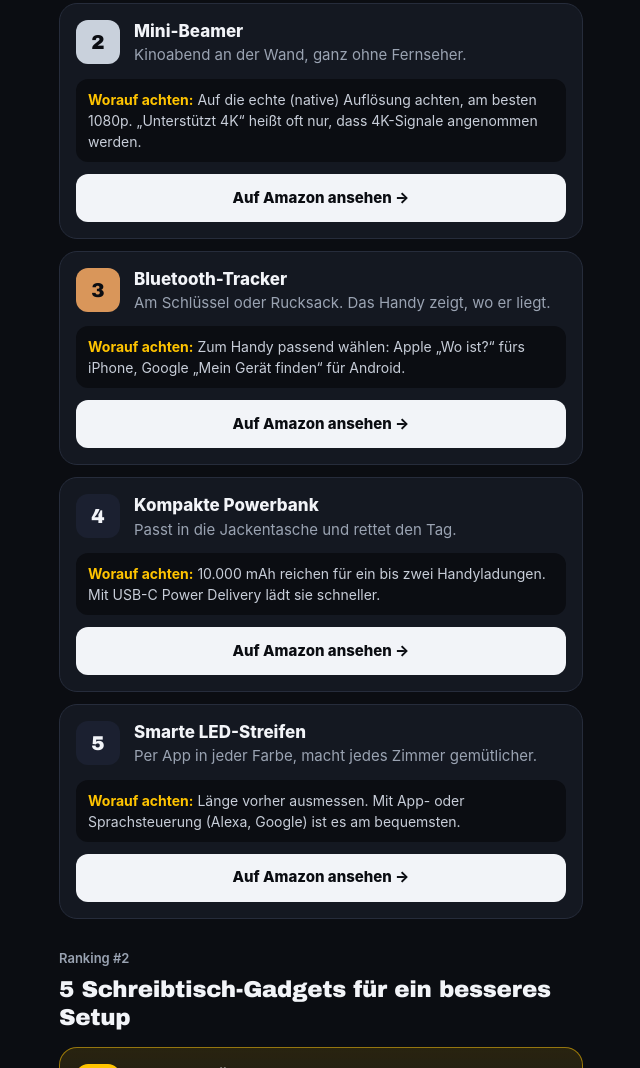
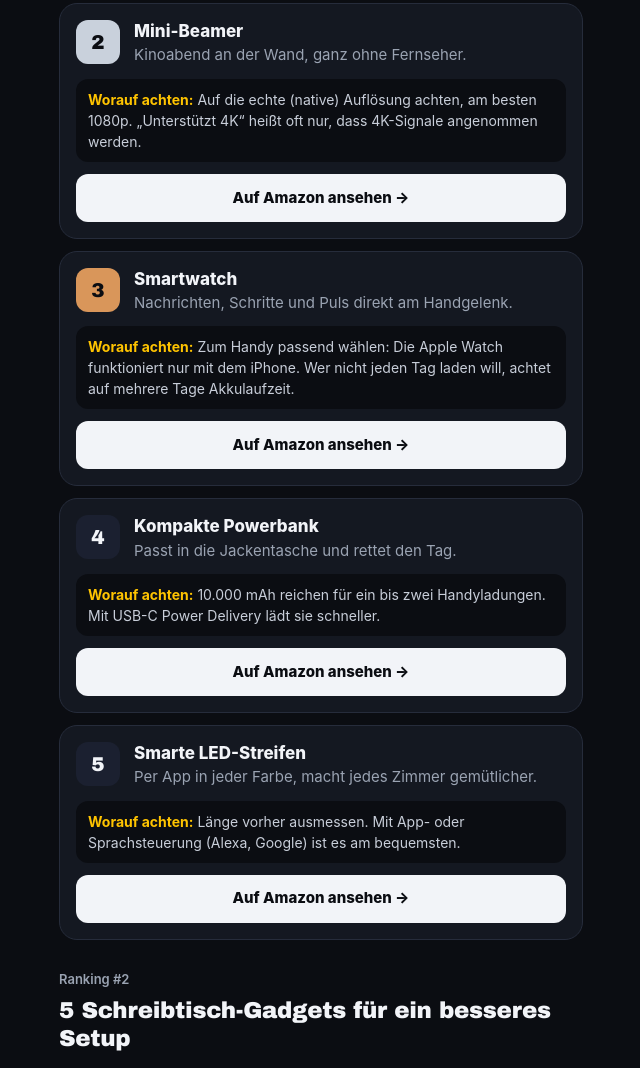
Before and after one commit to beni1109diemat-source/platz1tech, a plain HTML site: page index.html in a window 1280 px wide. Shown: the part 787-1855 px from the top of the page, without its empty margins (319-959 px from the left). Drawn offline with Linux system fonts and the light colour scheme.

Commit message:
Add files via upload

```diff
--- a/index.html
+++ b/index.html
@@ -123,9 +123,9 @@ const RANKINGS = [
       {p:2, name:"Mini-Beamer", why:"Kinoabend an der Wand, ganz ohne Fernseher.",
        tip:"Auf die echte (native) Auflösung achten, am besten 1080p. „Unterstützt 4K“ heißt oft nur, dass 4K-Signale angenommen werden.",
        suche:"Mini Beamer 1080p nativ"},
-      {p:3, name:"Bluetooth-Tracker", why:"Am Schlüssel oder Rucksack. Das Handy zeigt, wo er liegt.",
-       tip:"Zum Handy passend wählen: Apple „Wo ist?“ fürs iPhone, Google „Mein Gerät finden“ für Android.",
-       suche:"Bluetooth Tracker Schlüsselfinder"},
+      {p:3, name:"Smartwatch", why:"Nachrichten, Schritte und Puls direkt am Handgelenk.",
+       tip:"Zum Handy passend wählen: Die Apple Watch funktioniert nur mit dem iPhone. Wer nicht jeden Tag laden will, achtet auf mehrere Tage Akkulaufzeit.",
+       suche:"Smartwatch Fitness Tracker"},
       {p:4, name:"Kompakte Powerbank", why:"Passt in die Jackentasche und rettet den Tag.",
        tip:"10.000 mAh reichen für ein bis zwei Handyladungen. Mit USB-C Power Delivery lädt sie schneller.",
        suche:"Powerbank 10000mAh USB-C Power Delivery"},
```
